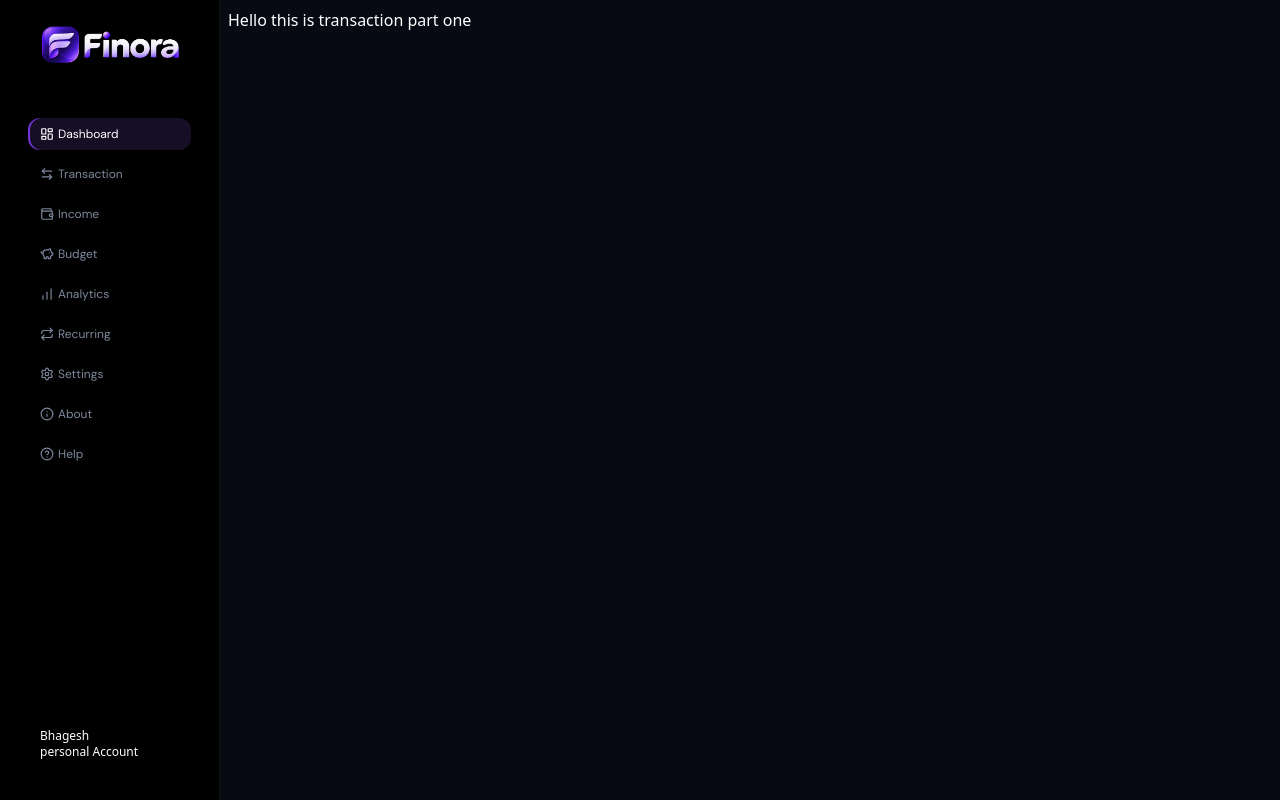
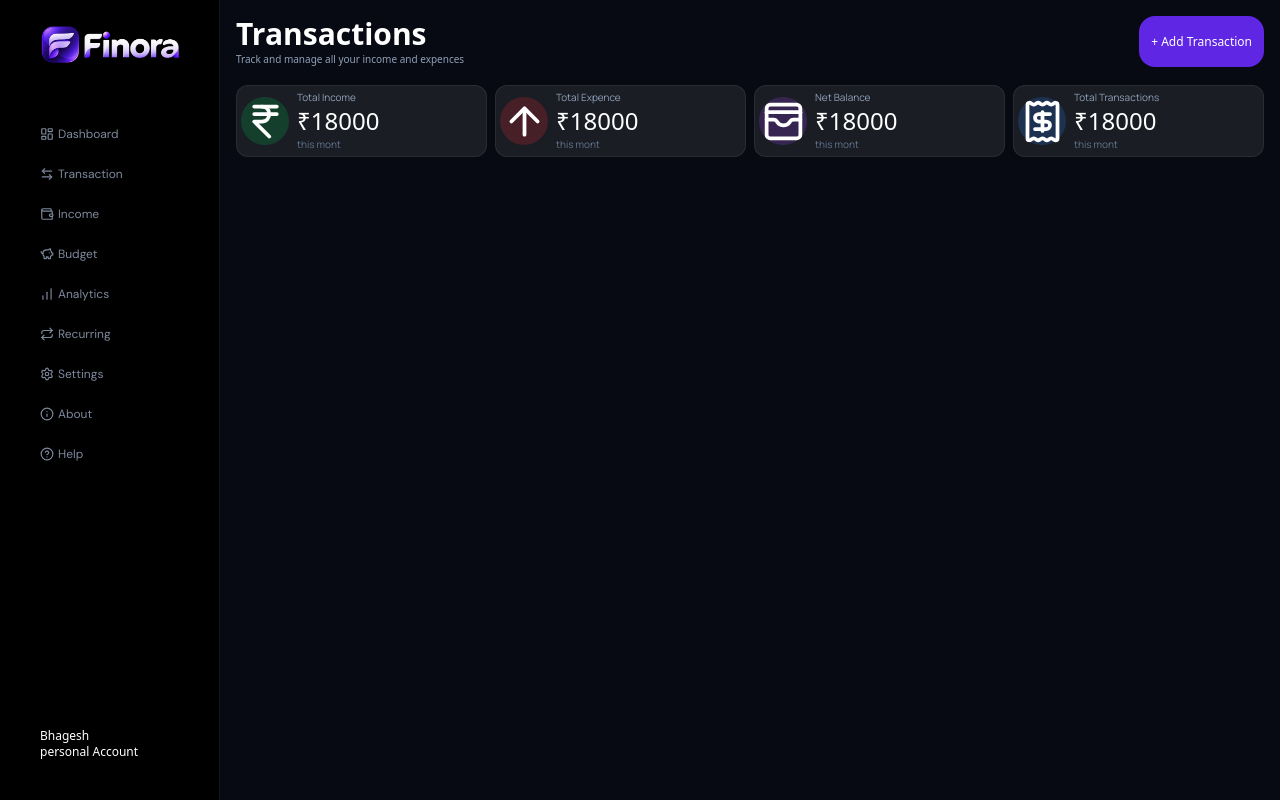
Before and after one commit to Dev-Bhagesh/expence_tracker, a Next.js app: page /transaction in a window 1280 px wide. Built offline with nearby package versions, Linux system fonts and the light colour scheme.

Commit message:
added transaction page

```diff
--- a/src/app/components/Sidebar.tsx
+++ b/src/app/components/Sidebar.tsx
@@ -5,58 +5,59 @@ import Image from "next/image";
 import { useState, useEffect } from "react";
 import { X, Menu, LayoutDashboard, CircleHelp, Info, ArrowLeftRight, Wallet, PiggyBank, BarChart, Repeat, Settings, icons } from "lucide-react";
 import { redirect } from "next/dist/server/api-utils";
-import { useRouter } from "next/navigation";
+import { useRouter,usePathname } from "next/navigation";
 
 const Sidebar = () => {
     const [isActive, setIsActive] = useState('Dashboard')
     const [isMenuOpen, setIsMenuOpen] = useState(false)
     const [clickedMenu , setclickedMenu] = useState('')
     const router = useRouter()
+    const pathname = usePathname()
     // Side bar navigation labels
     const navitems = [
         {
             label: "Dashboard",
-            path:"dashboard",
+            path:"/Dashboard",
             icon: LayoutDashboard
         },
         {
             label: "Transaction",
-            path:"transaction",
+            path:"/Transaction",
             icon: ArrowLeftRight,
         },
         {
             label: "Income",
-            path:"income",
+            path:"/income",
             icon: Wallet,
         },
         {
             label: "Budget",
-            path:"budget",
+            path:"/budget",
             icon: PiggyBank,
         },
         {
             label: "Analytics",
-            path:"analytics",
+            path:"/analytics",
             icon: BarChart,
         },
         {
             label: "Recurring",
-            path:'recurring',
+            path:'/recurring',
             icon: Repeat,
         },
         {
             label: "Settings",
-            path:'settings',
+            path:'/settings',
             icon: Settings,
         },
         {
             label: "About",
-            path:'about',
+            path:'/about',
             icon: Info
         },
         {
             label: "Help",
-            path:'help',
+            path:'/help',
             icon: CircleHelp,
         }
     ]
@@ -82,10 +83,10 @@ const Sidebar = () => {
                 <ul>
                     {navitems.map((item, index) => {
                         const Icon = item.icon;
-                        const active = isActive === item.label;
+                        const active = pathname === item.path
                         return (
                             // <li key={index} onClick={()=>setIsActive(item.label)} className="flex items-center gap-1 py-2 px-3">
-                            <li key={index} onClick={() => {setIsActive(item.label);setIsMenuOpen(false);router.push(`/${item.path}`)}} className={`text-xs flex items-center m-2 gap-1 py-2 px-3 font-nav cursor-pointer rounded-xl transition-all ease-out duration-200 ${active ? " text-white bg-[#8b5cf626] shadow-[inset_2px_0_0px_rgba(124,58,237,0.9),0_0_0px_rgba(124,58,237,1)]" : "text-[#7e889d] hover:text-white hover:bg-[#ffffff08]"}`}>
+                            <li key={index} onClick={() => {setIsActive(item.label);setIsMenuOpen(false);router.push(`${item.path}`)}} className={`text-xs flex items-center m-2 gap-1 py-2 px-3 font-nav cursor-pointer rounded-xl transition-all ease-out duration-200 ${active ? " text-white bg-[#8b5cf626] shadow-[inset_2px_0_0px_rgba(124,58,237,0.9),0_0_0px_rgba(124,58,237,1)]" : "text-[#7e889d] hover:text-white hover:bg-[#ffffff08]"}`}>
                                 <Icon size={14} />
                                 <span>{item.label}</span>
                             </li>
--- a/src/app/components/Transaction.tsx
+++ b/src/app/components/Transaction.tsx
@@ -1,8 +1,21 @@
 import React from "react";
+import TransactionBlock2 from "./TransactionBlock2";
 
-const TransactionPartOne = ()=>{
-    return(<>
-        <div>Hello this is transaction part one</div>
+const TransactionPartOne = () => {
+    return (<>
+        <div>
+            <div className="bolck1 flex justify-between m-2">
+                <div className="heading">
+                    <h1 className="font-bold text-3xl">Transactions</h1>
+                    <p className="text-slate-400 text-[10px]">Track and manage all your income and expences</p>
+                </div>
+                <button className="text-[12px] bg-[#5F26E3] rounded-2xl px-3 py-2">
+                    <span className="hidden md:inline">+ Add Transaction</span>
+                    <span className="inline md:hidden">+AT</span>
+                </button>
+            </div>
+            <TransactionBlock2/>
+        </div>
     </>)
 }
 
--- /dev/null
+++ b/src/app/components/TransactionBlock2.tsx
@@ -0,0 +1,52 @@
+import React from "react";
+import {IndianRupee, ArrowUp, WalletCards, Receipt } from "lucide-react";
+
+const TransactionBlock2 = () =>{
+    return(
+        <>
+            <div className="mainblock grid md:grid-cols-4 gap-2 p-2 mt-2.5 grid-cols-2">
+                <div className="border-white/[0.07] bg-white/[0.08] totalIncome border p-1 rounded-xl flex items-center gap-2 cursor-pointer hover:translate-y-[-2px] transition-all duration-300 hover:bg-white/[0.05]">
+                    <div className="icon w-12 h-12 rounded-full bg-green-500/20 flex items-center justify-center">
+                        <IndianRupee size={45}/>
+                    </div>
+                    <div className="info flex flex-col justify-between border-white/[0.07]">
+                    <p className="text-[10px] font-hero text-slate-400">Total Income</p>
+                    <p className="text-2xl">{"\u20B9"}18000</p>
+                    <span className="text-slate-500 font-hero text-[10px]">this mont</span>
+                    </div>
+                </div>
+                <div className="border-white/[0.07] bg-white/[0.08] totalExpence border p-1 rounded-xl flex items-center gap-2 cursor-pointer hover:translate-y-[-2px] transition-all duration-300 hover:bg-white/[0.05]">
+                    <div className="icon w-12 h-12 rounded-full bg-red-500/20 flex items-center justify-center">
+                        <ArrowUp size={45}/>
+                    </div>
+                    <div className="info flex flex-col justify-between border-white/[0.07]">
+                    <p className="text-[10px] font-hero text-slate-400">Total Expence</p>
+                    <p className="text-2xl">{"\u20B9"}18000</p>
+                    <span className="text-slate-500 font-hero text-[10px]">this mont</span>
+                    </div>
+                </div>
+                <div className="border-white/[0.07] bg-white/[0.08] netBalance border p-1 rounded-xl flex items-center gap-2 cursor-pointer hover:translate-y-[-2px] transition-all duration-300 hover:bg-white/[0.05]">
+                    <div className="icon w-12 h-12 rounded-full bg-purple-500/20 flex items-center justify-center">
+                        <WalletCards size={45}/>
+                    </div>
+                    <div className="info flex flex-col justify-between border-white/[0.07]">
+                    <p className="text-[10px] font-hero text-slate-400">Net Balance</p>
+                    <p className="text-2xl">{"\u20B9"}18000</p>
+                    <span className="text-slate-500 font-hero text-[10px]">this mont</span>
+                    </div>
+                </div>
+                <div className="border-white/[0.07] bg-white/[0.08] totalTransactions border p-1 rounded-xl flex items-center gap-2 cursor-pointer hover:translate-y-[-2px] transition-all duration-300 hover:bg-white/[0.05]">
+                    <div className="icon w-12 h-12 rounded-full bg-blue-500/20 flex items-center justify-center">
+                        <Receipt size={45}/>
+                    </div>
+                    <div className="info flex flex-col justify-between border-white/[0.07]">
+                    <p className="text-[10px] font-hero text-slate-400">Total Transactions</p>
+                    <p className="text-2xl">{"\u20B9"}18000</p>
+                    <span className="text-slate-500 font-hero text-[10px]">this mont</span>
+                    </div>
+                </div>
+            </div>
+        </>
+    )
+}
+export default TransactionBlock2
--- a/src/app/page.tsx
+++ b/src/app/page.tsx
@@ -2,5 +2,5 @@ import Image from "next/image";
 import { redirect } from "next/navigation";
 
 export default function Home() {
-    redirect("/dashboard");
+    redirect("/Dashboard");
 }
```
